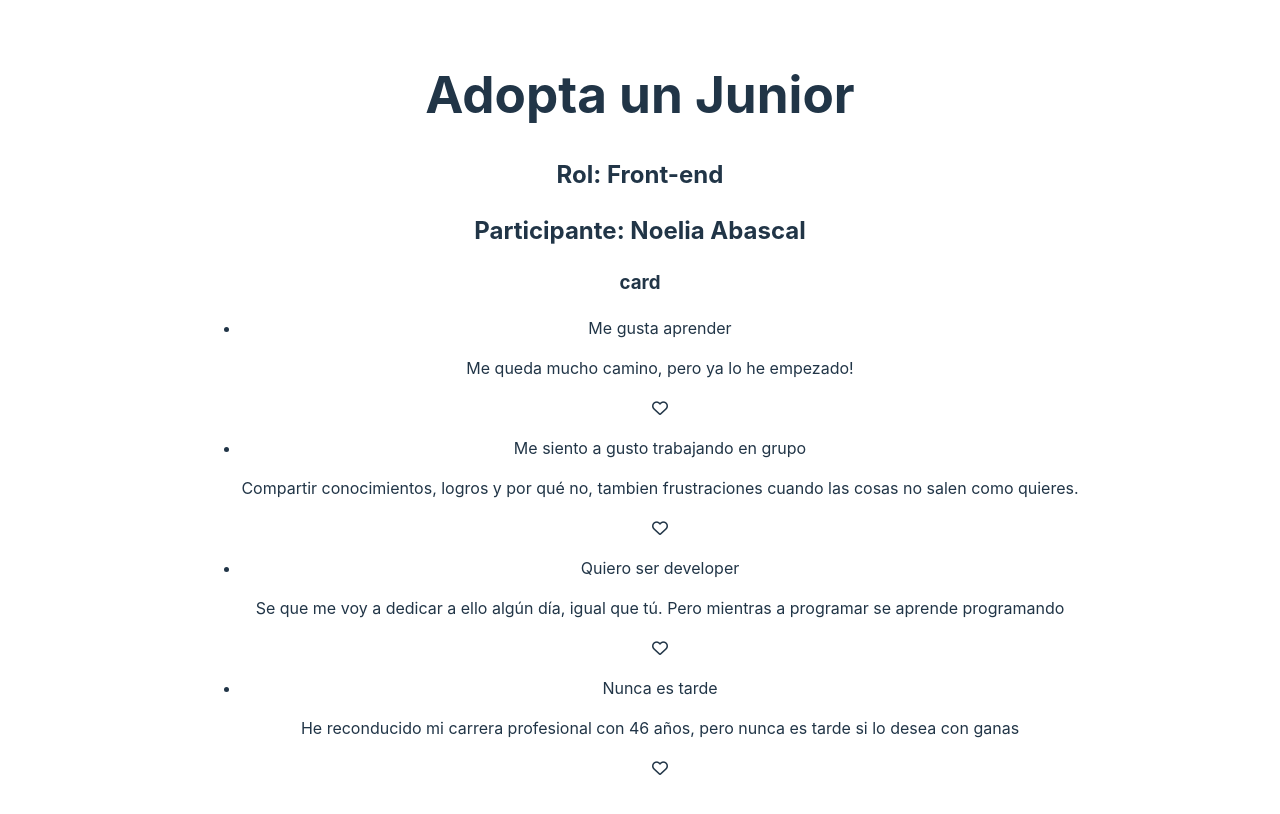
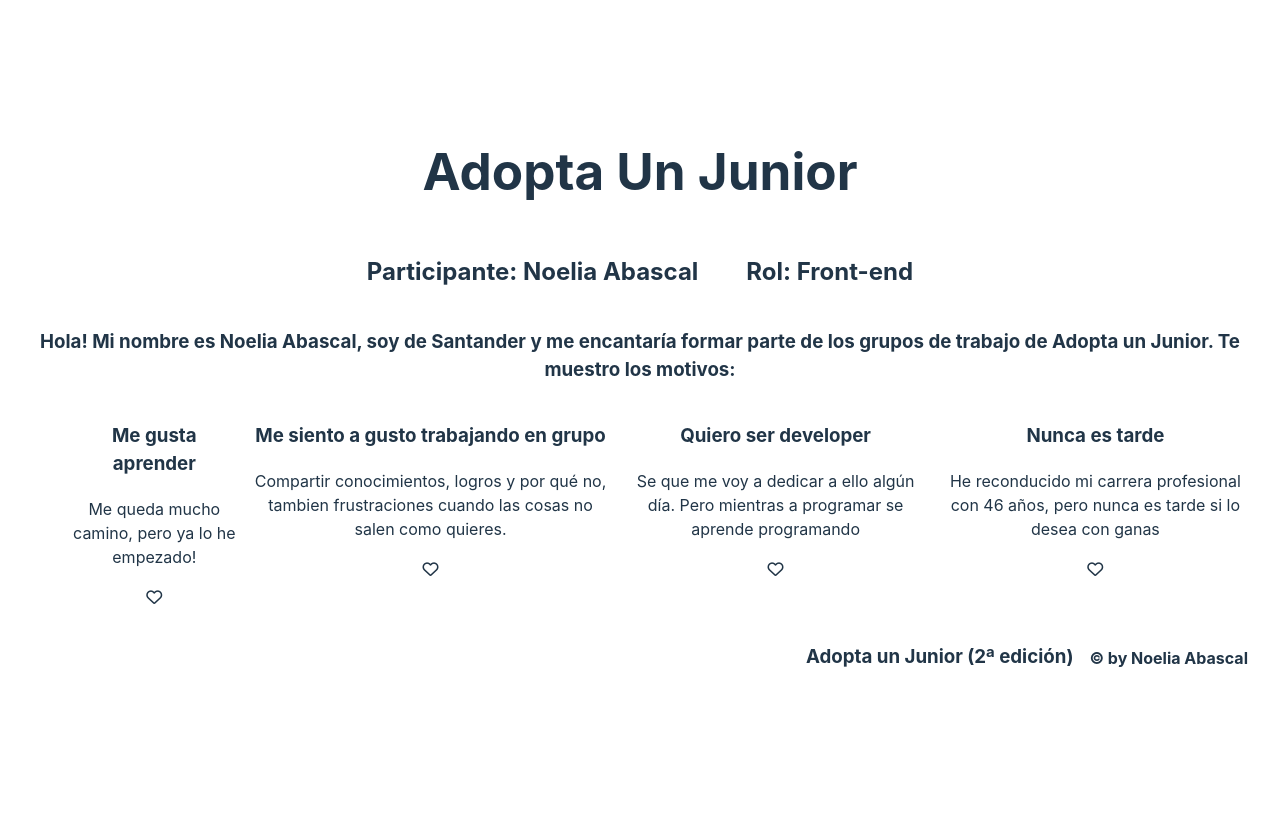
Before and after one commit to elialcodes/adopta-un-junior-Noelia-Abascal, a React (Vite) app: page / in a window 1280 px wide. Shown: the top 814 px of the page. Built offline with nearby package versions, Linux system fonts and the light colour scheme.

Commit message:
skeleton

```diff
--- a/src/App.css
+++ b/src/App.css
@@ -4,3 +4,21 @@
   padding: 2rem;
   text-align: center;
 }
+
+.header-subtitle {
+  display: flex;
+  gap: 3rem;
+  justify-content: center;
+}
+
+ul {
+  list-style: none;
+  display: flex;
+  gap: 1rem;
+}
+
+footer {
+  display: flex;
+  gap: 1rem;
+  justify-content: end;
+}
--- a/src/App.tsx
+++ b/src/App.tsx
@@ -1,12 +1,14 @@
 import './App.css';
 import Header from './components/Header';
-import Card from './components/Card';
+import CardList from './components/CardList';
+import Footer from './components/Footer';
 
 function App(): JSX.Element {
   return (
     <>
       <Header />
-      <Card />
+      <CardList />
+      <Footer />
     </>
   );
 }
--- a/src/assets/data.ts
+++ b/src/assets/data.ts
@@ -22,7 +22,7 @@ export const reasons: Reasons = [
     id: 3,
     motive: 'Quiero ser developer',
     description:
-      'Se que me voy a dedicar a ello algún día, igual que tú. Pero mientras a programar se aprende programando',
+      'Se que me voy a dedicar a ello algún día. Pero mientras a programar se aprende programando',
   },
   {
     id: 4,
--- a/src/components/Card.tsx
+++ b/src/components/Card.tsx
@@ -1,28 +1,18 @@
-import Heart from './Heart';
-import { reasons } from '../assets/data';
-
-interface Reason {
-  id: number;
-  motive: string;
-  description: string;
+interface CardProps {
+  reason: {
+    id: number;
+    motive: string;
+    description: string;
+  };
 }
 
-function Card(): JSX.Element {
+function Card({ reason }: CardProps): JSX.Element {
   return (
-    <div>
-      <h3>card</h3>
-      <ul>
-        {reasons.map((reason) => {
-          return (
-            <li key={reason.id}>
-              <p>{reason.motive}</p>
-              <p>{reason.description}</p>
-              <Heart />
-            </li>
-          );
-        })}
-      </ul>
-    </div>
+    <li className="li-card">
+      <h3>{reason.motive}</h3>
+      <p>{reason.description}</p>
+      <i className="fa-regular fa-heart"></i>
+    </li>
   );
 }
 
--- /dev/null
+++ b/src/components/CardList.tsx
@@ -0,0 +1,16 @@
+import Card from './Card';
+import { reasons } from '../assets/data';
+
+function CardList(): JSX.Element {
+  return (
+    <div>
+      <ul className="list">
+        {reasons.map((reason) => {
+          return <Card key={reason.id} reason={reason} />;
+        })}
+      </ul>
+    </div>
+  );
+}
+
+export default CardList;
--- /dev/null
+++ b/src/components/Footer.tsx
@@ -0,0 +1,10 @@
+function Footer(): JSX.Element {
+  return (
+    <footer>
+      <h3>Adopta un Junior (2ª edición)</h3>
+      <h4>© by Noelia Abascal</h4>
+    </footer>
+  );
+}
+
+export default Footer;
--- a/src/components/Header.tsx
+++ b/src/components/Header.tsx
@@ -1,10 +1,17 @@
 function Header(): JSX.Element {
   return (
-    <>
-      <h1>Adopta un Junior</h1>
-      <h2>Rol: Front-end</h2>
-      <h2>Participante: Noelia Abascal</h2>
-    </>
+    <header>
+      <h1>Adopta Un Junior</h1>
+      <div className="header-subtitle">
+        <h2>Participante: Noelia Abascal</h2>
+        <h2>Rol: Front-end</h2>
+      </div>
+      <h3>
+        Hola! Mi nombre es Noelia Abascal, soy de Santander y me encantaría
+        formar parte de los grupos de trabajo de Adopta un Junior. Te muestro
+        los motivos:
+      </h3>
+    </header>
   );
 }
 
--- a/src/components/Heart.tsx
+++ /dev/null
@@ -1,5 +0,0 @@
-function Heart() {
-  return <i className="fa-regular fa-heart"></i>;
-}
-
-export default Heart;
--- /dev/null
+++ b/src/styles/Card.css
@@ -0,0 +1,3 @@
+.list {
+  display: flex;
+}
```
